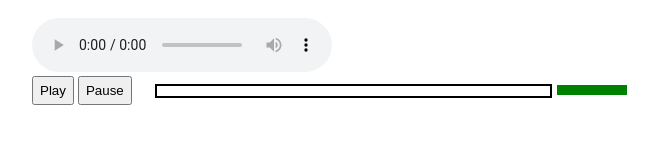
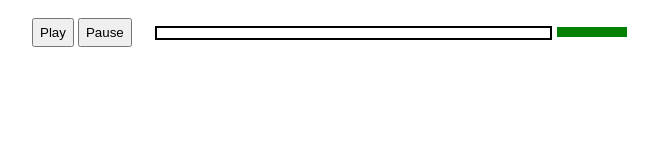
Before and after one commit to almir73/test, a plain HTML site: page audio.htm in a window 1280 px wide. Shown: the whole page, without its empty margins (308-966 px from the left). Drawn offline with Linux system fonts and the light colour scheme.

Commit message:
controls delete

```diff
--- a/audio.htm
+++ b/audio.htm
@@ -116,7 +116,7 @@
 	</head>
 	<body>
 	<div id="box">
-		<audio src="http://cs422517v4.vk.me/u152317998/audios/fbdd82d7470e.mp3" controls=""></audio>
+		<audio src="http://cs422517v4.vk.me/u152317998/audios/fbdd82d7470e.mp3"></audio>
 		<div id="controls">
 			<div>
 				<button>play</button>
```
